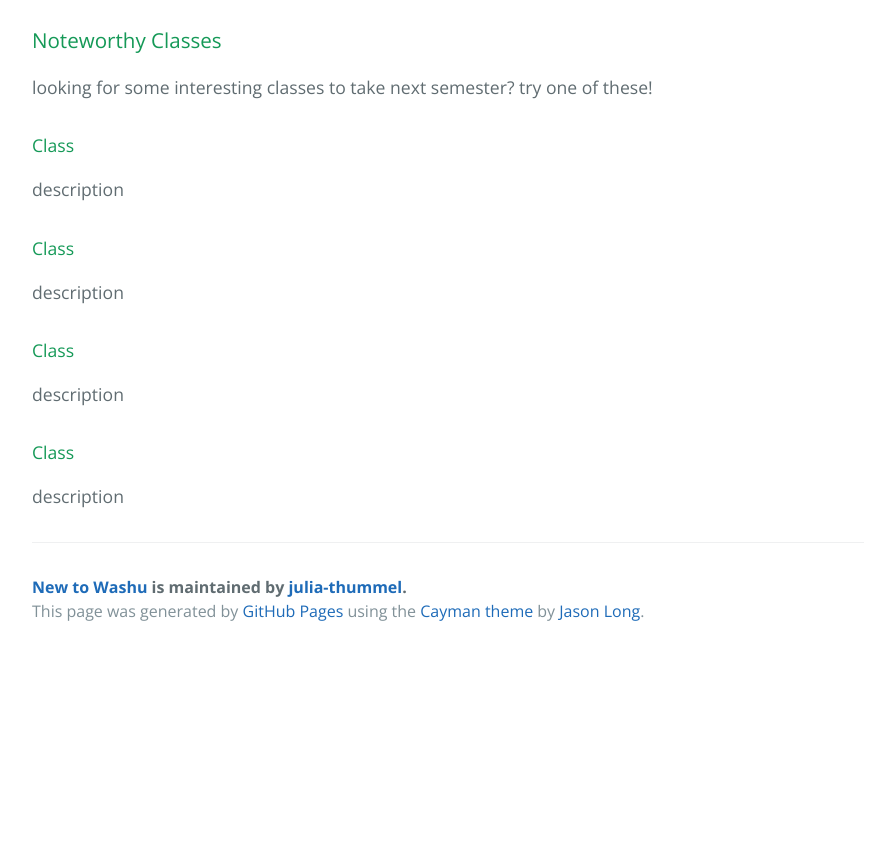
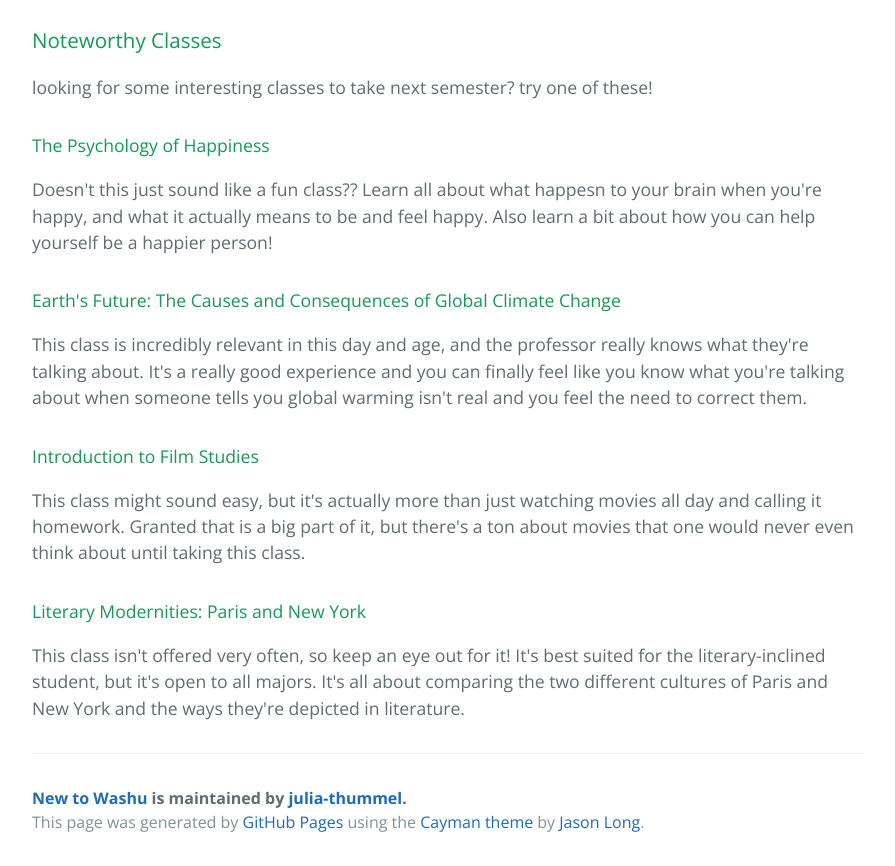
Before and after one commit to julia-thummel/new_to_washu, a plain HTML site: page teachers-classes.html in a window 1280 px wide. Shown: the part 1520-2386 px from the top of the page, without its empty margins (192-1087 px from the left). Before the commit the page ends 2175 px from the top, so only its background shows below. Drawn offline with nearby package versions, Linux system fonts and the light colour scheme.

Commit message:
Update teachers-classes.html

```diff
--- a/teachers-classes.html
+++ b/teachers-classes.html
@@ -57,14 +57,14 @@
 <a id="creating-pages-manually" class="anchor" href="#creating-pages-manually" aria-hidden="true"><span aria-hidden="true" class="octicon octicon-link"></span></a>Noteworthy Classes</h3>
 
 <p>looking for some interesting classes to take next semester? try one of these!</p>
-<h4>Class</h4>
-<p>description</p>
-<h4>Class</h4>
-<p>description</p>
-<h4>Class</h4>
-<p>description</p>
-<h4>Class</h4>
-<p>description</p>
+<h4>The Psychology of Happiness</h4>
+<p>Doesn't this just sound like a fun class?? Learn all about what happesn to your brain when you're happy, and what it actually means to be and feel happy. Also learn a bit about how you can help yourself be a happier person!</p>
+<h4>Earth's Future: The Causes and Consequences of Global Climate Change</h4>
+<p>This class is incredibly relevant in this day and age, and the professor really knows what they're talking about. It's a really good experience and you can finally feel like you know what you're talking about when someone tells you global warming isn't real and you feel the need to correct them.</p>
+<h4>Introduction to Film Studies</h4>
+<p>This class might sound easy, but it's actually more than just watching movies all day and calling it homework. Granted that is a big part of it, but there's a ton about movies that one would never even think about until taking this class.</p>
+<h4>Literary Modernities: Paris and New York</h4>
+<p>This class isn't offered very often, so keep an eye out for it! It's best suited for the literary-inclined student, but it's open to all majors. It's all about comparing the two different cultures of Paris and New York and the ways they're depicted in literature.</p>
 
 
       <footer class="site-footer">
```
